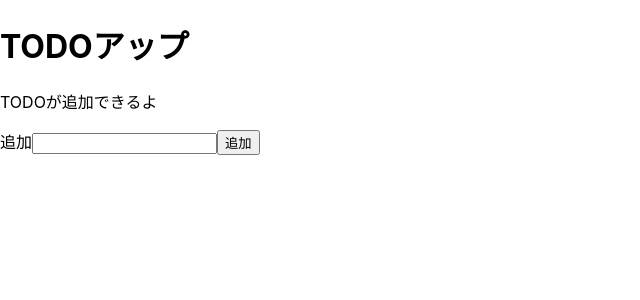
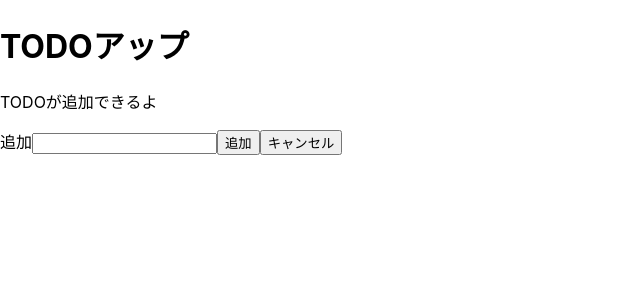
Before and after one commit to iiishokoiii/app-react-dodo, a React (Create React App) app: page /add in a window 1280 px wide. Shown: the top 300 px of the page, without its empty margins (0-640 px from the left). Built offline with nearby package versions, Linux system fonts and the light colour scheme.

Commit message:
lesson4 axios, useEffect の導入（リストに追加）
※ リロードしないと更新されない？

```diff
--- a/src/components/AddPage.js
+++ b/src/components/AddPage.js
@@ -1,7 +1,9 @@
 import { useState } from 'react'
-import { useNavigate } from "react-router-dom";
+import { useNavigate } from "react-router-dom"
+import axios from 'axios'
+import { PATH } from '../config'
 
-export default function AdddPage({addListItem}) {
+export default function AdddPage() {
   const [tmpText, changeTmpText] = useState('') // 子コンポーネント内でのみ使用
   const [errorText, changeErrorText] = useState('')
   const navigate = useNavigate()
@@ -11,10 +13,14 @@ export default function AdddPage({addListItem}) {
       changeErrorText('テキストが入力されていません')
       return
     }
-    addListItem(tmpText)　//親コンポーネントで定義した関数、propsで渡しているので使用できる
-    changeErrorText('')
-    changeTmpText('')
-    navigate("/")
+    // addListItem(tmpText)　//親コンポーネントで定義した関数、propsで渡しているので使用できる
+
+    axios.post(PATH + 'todos', {
+      title: tmpText,
+      checked: false
+    }).then(() => {
+      navigate("/")
+    })
   }
   return (
     <div className="form">
@@ -30,6 +36,11 @@ export default function AdddPage({addListItem}) {
         value="追加"
         onClick={handleAdd}
       />
+      <input
+        type="button"
+        value="キャンセル"
+        onClick={() => { navigate('/') }}
+      />
       {errorText ? <p>{errorText}</p> : <></>}
     </div>
   )
```
